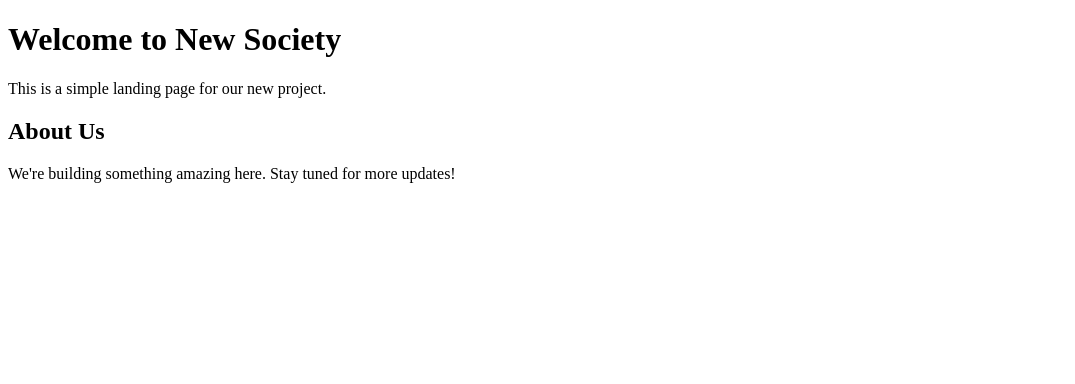
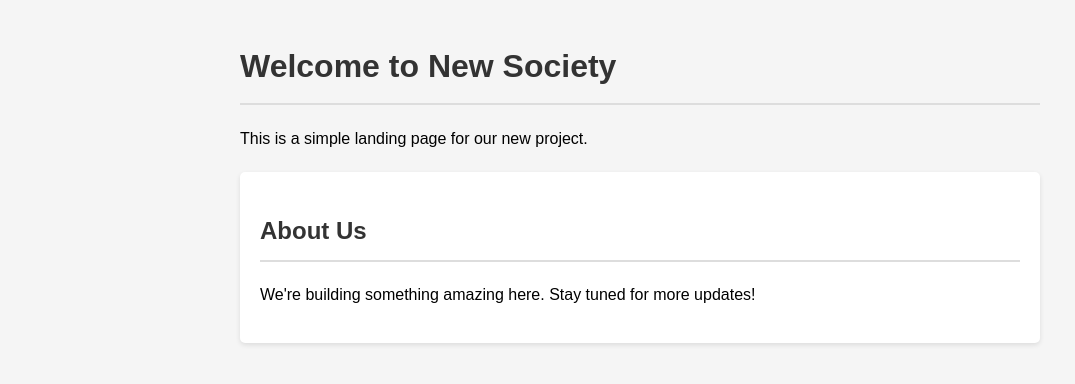
Before and after one commit to SaurabhNain/new-society-test, a plain HTML site: page index.html in a window 1280 px wide. Shown: the whole page, without its empty margins (0-1075 px from the left). Drawn offline with Linux system fonts and the light colour scheme.

Commit message:
Add CSS styling to the page

```diff
--- a/index.html
+++ b/index.html
@@ -4,6 +4,28 @@
     <meta charset="UTF-8">
     <meta name="viewport" content="width=device-width, initial-scale=1.0">
     <title>Welcome to New Society</title>
+    <style>
+        body {
+            font-family: Arial, sans-serif;
+            line-height: 1.6;
+            max-width: 800px;
+            margin: 0 auto;
+            padding: 20px;
+            background-color: #f5f5f5;
+        }
+        h1, h2 {
+            color: #333;
+            border-bottom: 2px solid #ddd;
+            padding-bottom: 10px;
+        }
+        section {
+            background-color: white;
+            padding: 20px;
+            border-radius: 5px;
+            box-shadow: 0 2px 5px rgba(0,0,0,0.1);
+            margin-top: 20px;
+        }
+    </style>
 </head>
 <body>
     <h1>Welcome to New Society</h1>
```
